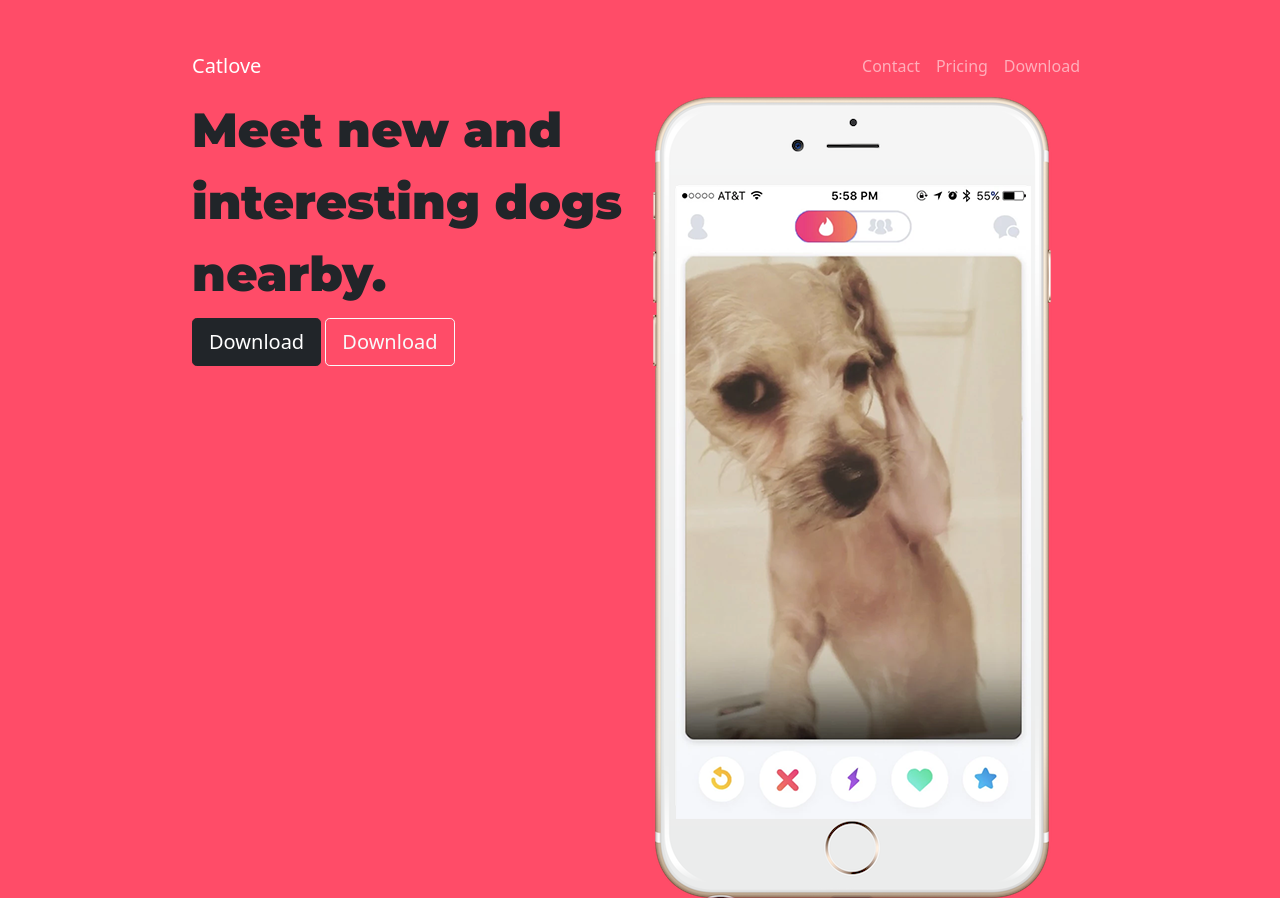
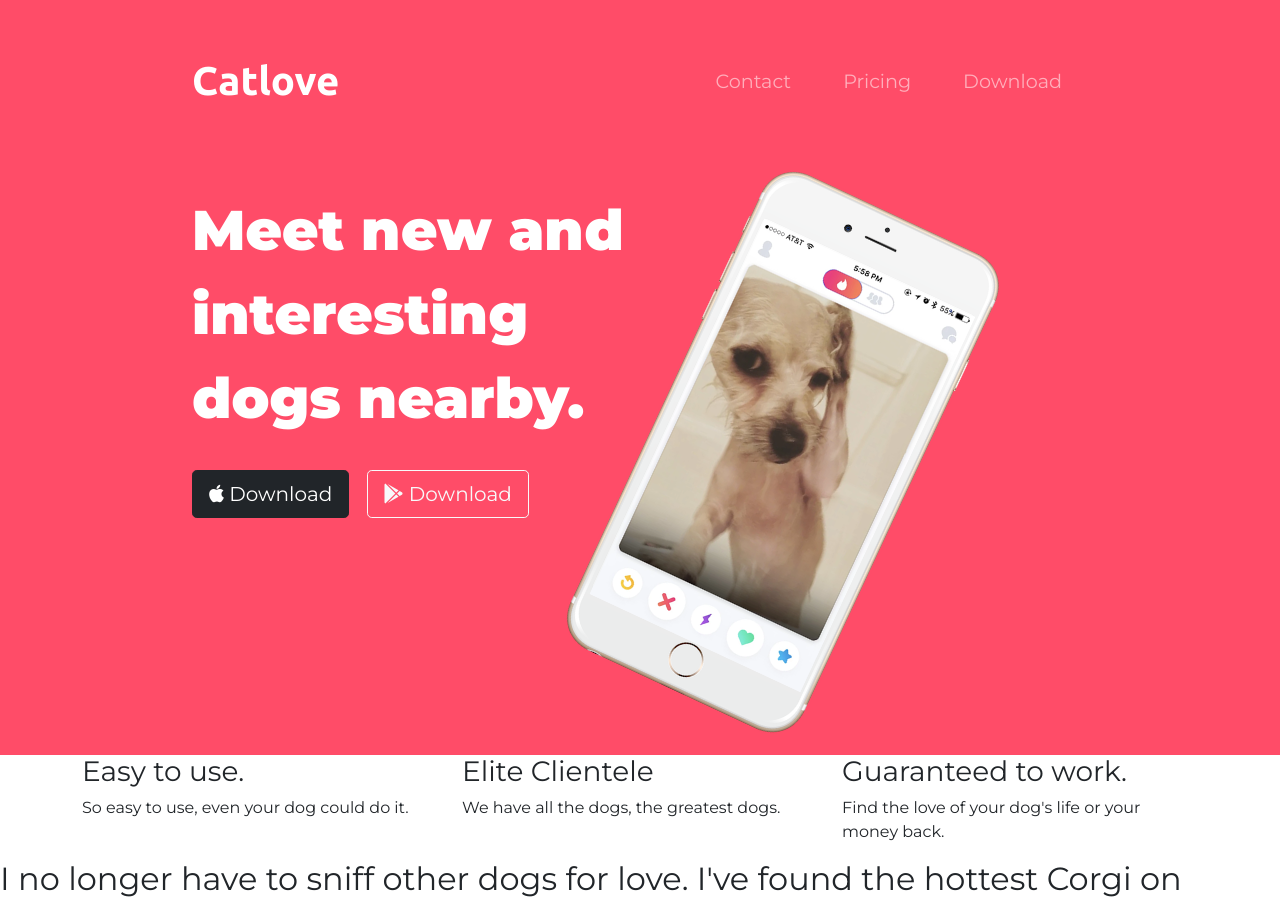
Before and after one commit to judhisthir/lovecat-s, a plain HTML site: page index.html in a window 1280 px wide. Shown: the top 898 px of the page. Drawn offline with nearby package versions, Linux system fonts and the light colour scheme.

Commit message:
adjusted text font and size and phone oriantation

```diff
--- a/css/styles.css
+++ b/css/styles.css
@@ -1,12 +1,41 @@
+body{
+    font-family: "Montserrat";
+}
 #title{
     background-color:#ff4c68;
+    color: #fff;
 }
 h1{
     font-family: 'Montserrat', sans-serif;
-    font-size: 3rem;
+    font-size: 3.5rem;
     line-height: 1.5;
     font-weight: 900;
 }
 .container-fluid{
     padding: 3% 15%;
 }
+/* Navigation bar */
+.navbar{
+    padding-bottom: 4.5rem;
+}
+.navbar-brand{
+    font-family: "Ubuntu";
+    font-size: 2.5rem;
+    font-weight: bold;
+}
+.nav-item{
+    padding: 0 18px;
+}
+.nav-link{
+    font-size: 1.2rem;
+    font-family: "Montserrat";
+}
+/* Download bottom */
+.Download-botton{
+    margin: 5% 3% 5% 0;
+}
+/* Title image */
+.title-image{
+    width: 60%;
+    transform: rotate(25deg);
+}
--- a/index.html
+++ b/index.html
@@ -4,8 +4,11 @@
 <head>
   <meta charset="utf-8">
   <title>Catlove</title>
+  <!-- fontawesome -->
+  <script src="https://kit.fontawesome.com/c66ae0538b.js" crossorigin="anonymous"></script>
+  <!-- google fonts -->
+  <link rel="preconnect" href="https://fonts.googleapis.com">
   <!-- fonts -->
-  <link rel="preconnect" href="https://fonts.googleapis.com">
   <link rel="preconnect" href="https://fonts.gstatic.com" crossorigin>
   <link href="https://fonts.googleapis.com/css2?family=Montserrat:wght@100;400;900&family=Ubuntu:wght@300;400;500;700&display=swap" rel="stylesheet">
   <!-- CSS only -->
@@ -35,7 +38,7 @@
                     <a class="nav-link" href="">Pricing</a>
                 </li>
                 <li class="nav-item">
-                    <a class="nav-link" href="">Download</a>
+                    <a class="nav-link Download-bottom" href="">Download</a>
                 </li>
             </ul>
         </div>
@@ -45,11 +48,11 @@
       <div class="row">
         <div class="col-lg-6">
           <h1>Meet new and interesting dogs nearby.</h1>
-          <button class="btn btn-dark btn-lg" type="button">Download</button>
-          <button class="btn btn-outline-light btn-lg"type="button">Download</button>
+          <button class="btn btn-dark btn-lg Download-botton" type="button"><i class="fa-brands fa-apple"></i> Download</button>
+          <button class="btn btn-outline-light btn-lg Download-botton" type="button"><i class="fa-brands fa-google-play"></i> Download</button>
         </div>
         <div class="col-lg-6">
-          <img src="images/iphone6.png" alt="iphone-mockup">
+          <img class="title-image" src="images/iphone6.png" alt="iphone-mockup">
         </div>
       </div>
     </div>
@@ -58,16 +61,26 @@
 
   <!-- Features -->
 
+
   <section id="features">
-
+    <div class="container">
+      <div class="row">
+        <div class="col">
           <h3>Easy to use.</h3>
           <p>So easy to use, even your dog could do it.</p>
-
+        </div>
+        <div class="col">
           <h3>Elite Clientele</h3>
           <p>We have all the dogs, the greatest dogs.</p>
-
+        </div>
+        <div class="col">
           <h3>Guaranteed to work.</h3>
           <p>Find the love of your dog's life or your money back.</p>
+        </div>
+      </div>
+    </div>
+
+
 
   </section>
 
```
Lines whose indentation alone changed are shown as unchanged.
